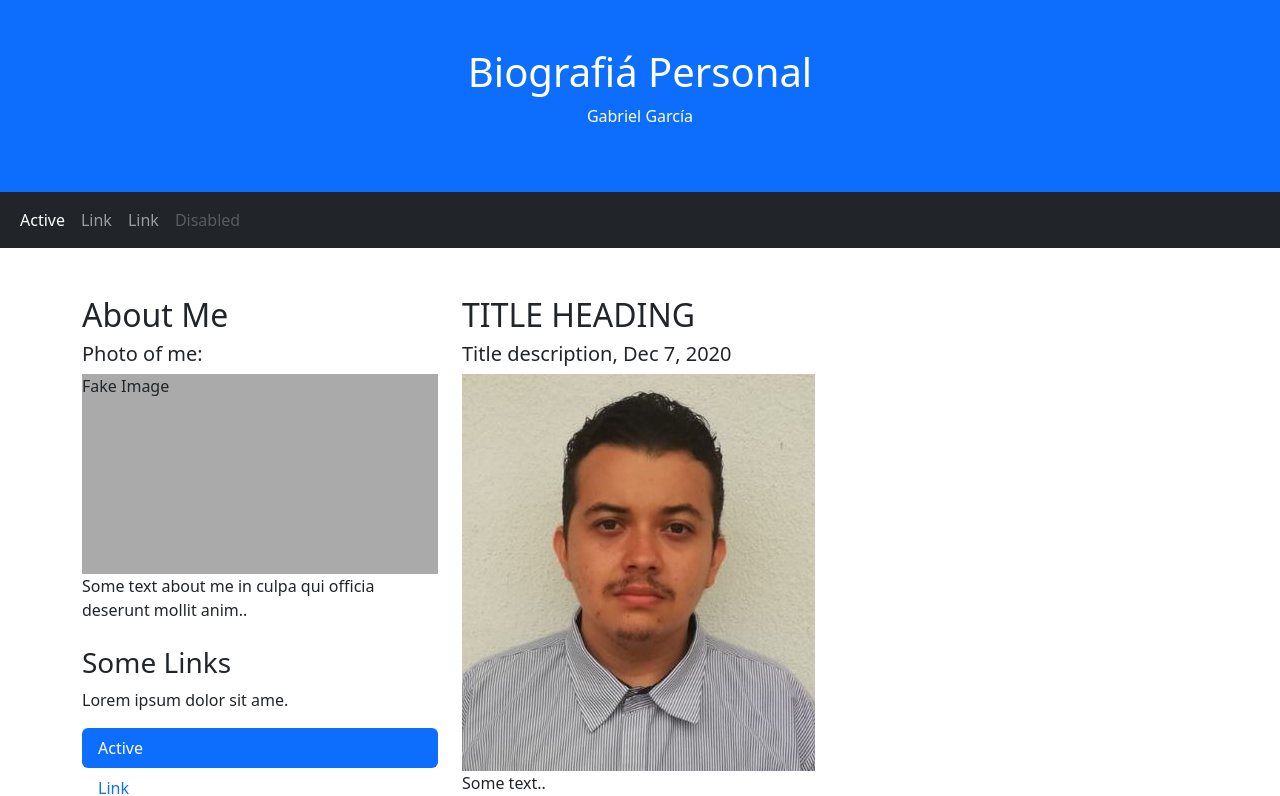
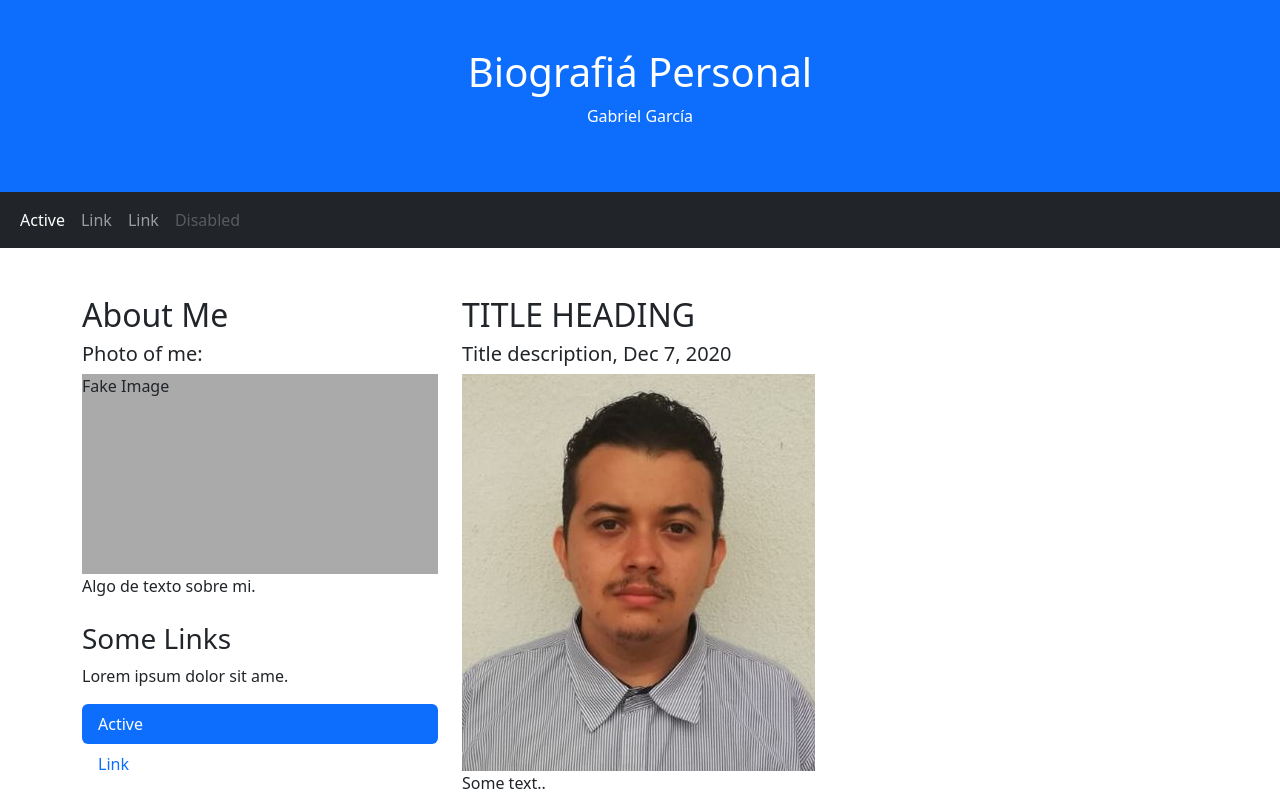
Before and after one commit to Emix52Pro/Tarea-1.1-Mi-primera-pagina-web, an Angular app: page / in a window 1280 px wide. Shown: the top 796 px of the page. Built offline with nearby package versions, Linux system fonts and the light colour scheme.

Commit message:
Agregado cambio

```diff
--- a/src/app/app.component.html
+++ b/src/app/app.component.html
@@ -46,7 +46,7 @@
                 <h2>About Me</h2>
                 <h5>Photo of me:</h5>
                 <div class="fakeimg">Fake Image</div>
-                <p>Some text about me in culpa qui officia deserunt mollit anim..</p>
+                <p>Algo de texto sobre mi.</p>
                 <h3 class="mt-4">Some Links</h3>
                 <p>Lorem ipsum dolor sit ame.</p>
                 <ul class="nav nav-pills flex-column">
```
